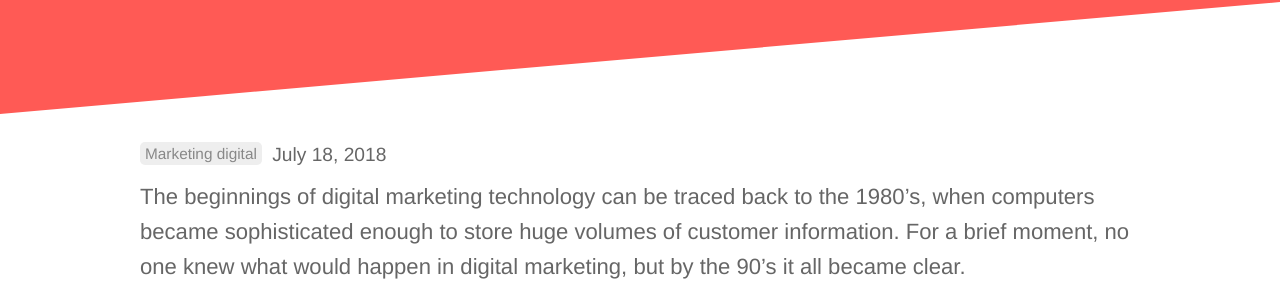
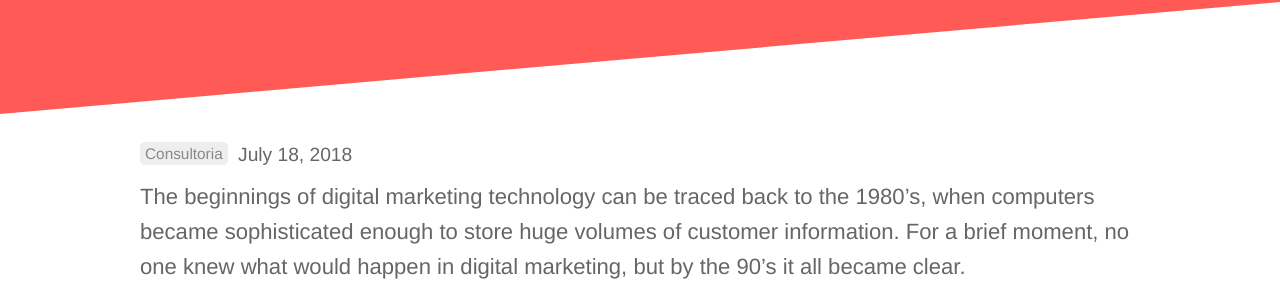
Before and after one commit to seoanalytics/seoanalytics.github.io, a Jekyll site: the page built from _posts/2018-07-18-dicas-consultoria-de-marketing-digital.md, in a window 1280 px wide and 900 px high, cut to the strip 413-714 px from the top of the window. Built offline with Jekyll 4.4.1, drawn with Linux system fonts in a browser that asks for light colours; comment, search, counter and statistics services are not loaded.

Commit message:
Updated '_posts/2018-07-18-dicas-consultoria-de-marketing-digital.md' via CloudCannon

```diff
--- a/_posts/2018-07-18-dicas-consultoria-de-marketing-digital.md
+++ b/_posts/2018-07-18-dicas-consultoria-de-marketing-digital.md
@@ -1,7 +1,7 @@
 ---
 title: 'Consultoria de Marketing Digital : 7 Dicas para Escolher o Melhor Serviço'
 categories:
-  - Marketing Digital
+  - Consultoria
 author_staff_member: james
 show_comments: true
 ---
```
